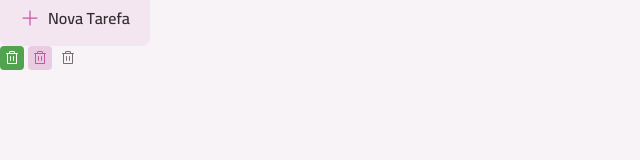
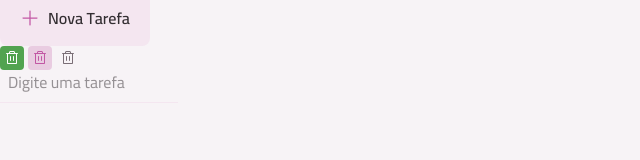
Before and after one commit to ThiagoSCarv/todo-list, a React (Vite) app: page / in a window 1280 px wide. Shown: the part 126-286 px from the top of the page, without its empty margins (0-640 px from the left). Built offline with nearby package versions, Linux system fonts and the light colour scheme.

Commit message:
feat: adicionando componente de input

```diff
--- a/src/App.tsx
+++ b/src/App.tsx
@@ -6,6 +6,7 @@
 import Button from "./components/button";
 import Badge from "./components/badge";
 import ButtonIcon from "./components/buttonIcon";
+import InputText from "./components/input-text";
 
 function App() {
 	return (
@@ -38,6 +39,10 @@
 				<ButtonIcon icon={TrashIcon} variant="secondary" />
 				<ButtonIcon icon={TrashIcon} variant="tertiary" />
 			</div>
+
+			<div>
+				<InputText placeholder="Digite uma tarefa" />
+			</div>
 		</div>
 	);
 }
--- /dev/null
+++ b/src/components/input-text.tsx
@@ -0,0 +1,42 @@
+import { cva, type VariantProps, cx } from "class-variance-authority";
+import { textVariant } from "./text";
+
+export const inputTextVariants = cva(
+	"border-b border-solid border-gray-200 focus:border-pink-base bg-transparent outline-none",
+	{
+		variants: {
+			size: {
+				md: "pb-2 px-2",
+			},
+			disabled: {
+				true: "pointer-events-none",
+			},
+		},
+		defaultVariants: {
+			size: "md",
+			disabled: false,
+		},
+	},
+);
+
+interface InputTextProps
+	extends VariantProps<typeof inputTextVariants>,
+		Omit<React.ComponentProps<"input">, "size" | "disabled"> {}
+
+export default function InputText({
+	size,
+	disabled,
+	className,
+	...props
+}: InputTextProps) {
+	return (
+		<input
+			className={cx(
+				inputTextVariants({ size, disabled }),
+				textVariant(),
+				className,
+			)}
+			{...props}
+		/>
+	);
+}
--- a/src/components/text.tsx
+++ b/src/components/text.tsx
@@ -1,7 +1,7 @@
 import React from "react";
 import { cva, type VariantProps } from "class-variance-authority";
 
-const textVariant = cva("font-sans text-gray-400", {
+export const textVariant = cva("font-sans text-gray-400", {
 	variants: {
 		variant: {
 			"body-md-regular": "text-base leading-6 font-normal",
```
